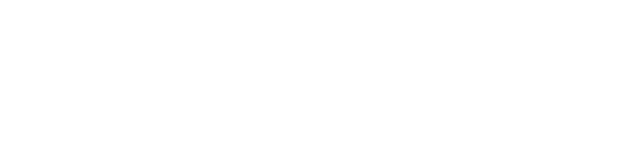
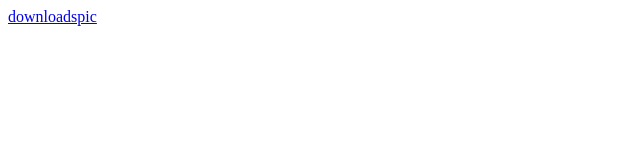
Before and after one commit to funpacks/notmine, a plain HTML site: page index.html in a window 1280 px wide. Shown: the whole page, without its empty margins (0-640 px from the left). Drawn offline with Linux system fonts and the light colour scheme.

Commit message:
Update index.html

```diff
--- a/index.html
+++ b/index.html
@@ -1,6 +1,6 @@
 <!DOCTYPE html>
 <html>
     <body>
-        <a href="orange.jpg" download>
+        <a href="orange.jpg" download>downloadspic</a>
     </body>
 </html>
```
